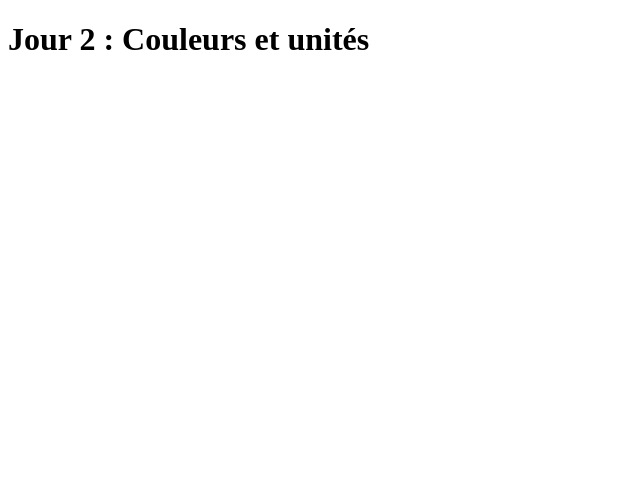
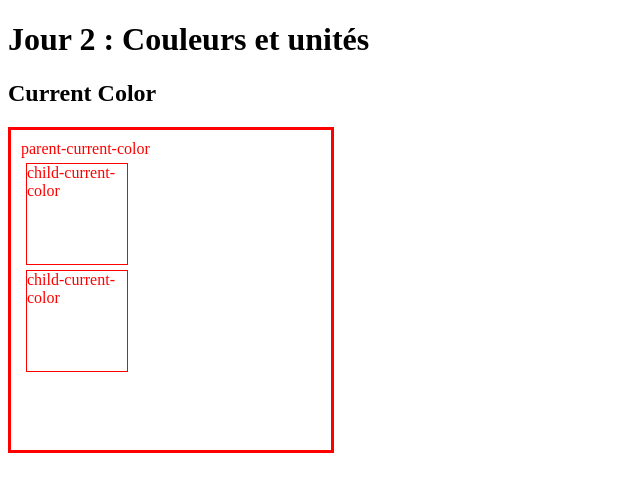
Before and after one commit to Lil-Code30/30DaysOfCSS, a plain HTML site: page Jour-02/index.html in a window 1280 px wide. Shown: the whole page, without its empty margins (0-640 px from the left). Drawn offline with Linux system fonts and the light colour scheme.

Commit message:
currentColor in CSS

```diff
--- a/Jour-02/index.html
+++ b/Jour-02/index.html
@@ -4,8 +4,22 @@
     <meta charset="UTF-8">
     <meta name="viewport" content="width=device-width, initial-scale=1.0">
     <title>Jour 02</title>
+    <link rel="stylesheet" href="style.css">
 </head>
 <body>
     <h1>Jour 2 : Couleurs et unités</h1>
+    <!-- currentColor in CSS -->
+    <div id="current-color">
+        <h2>Current Color</h2>
+        <div id="parent-current-color">
+            parent-current-color
+            <div class="child-current-color">
+                child-current-color
+            </div>
+            <div class="child-current-color">
+                child-current-color
+            </div>
+        </div>
+    </div>
 </body>
 </html>
--- /dev/null
+++ b/Jour-02/style.css
@@ -0,0 +1,16 @@
+/* #current-color div{
+    border: 1px solid red;
+} */
+#parent-current-color{
+    height: 300px;
+    width: 300px;
+    padding: 10px;
+    color: red;
+    border: 3px solid currentColor;
+}
+.child-current-color{
+    height: 100px;
+    width: 100px;
+    margin: 5px;
+    border: 1px solid currentColor;
+}
```
